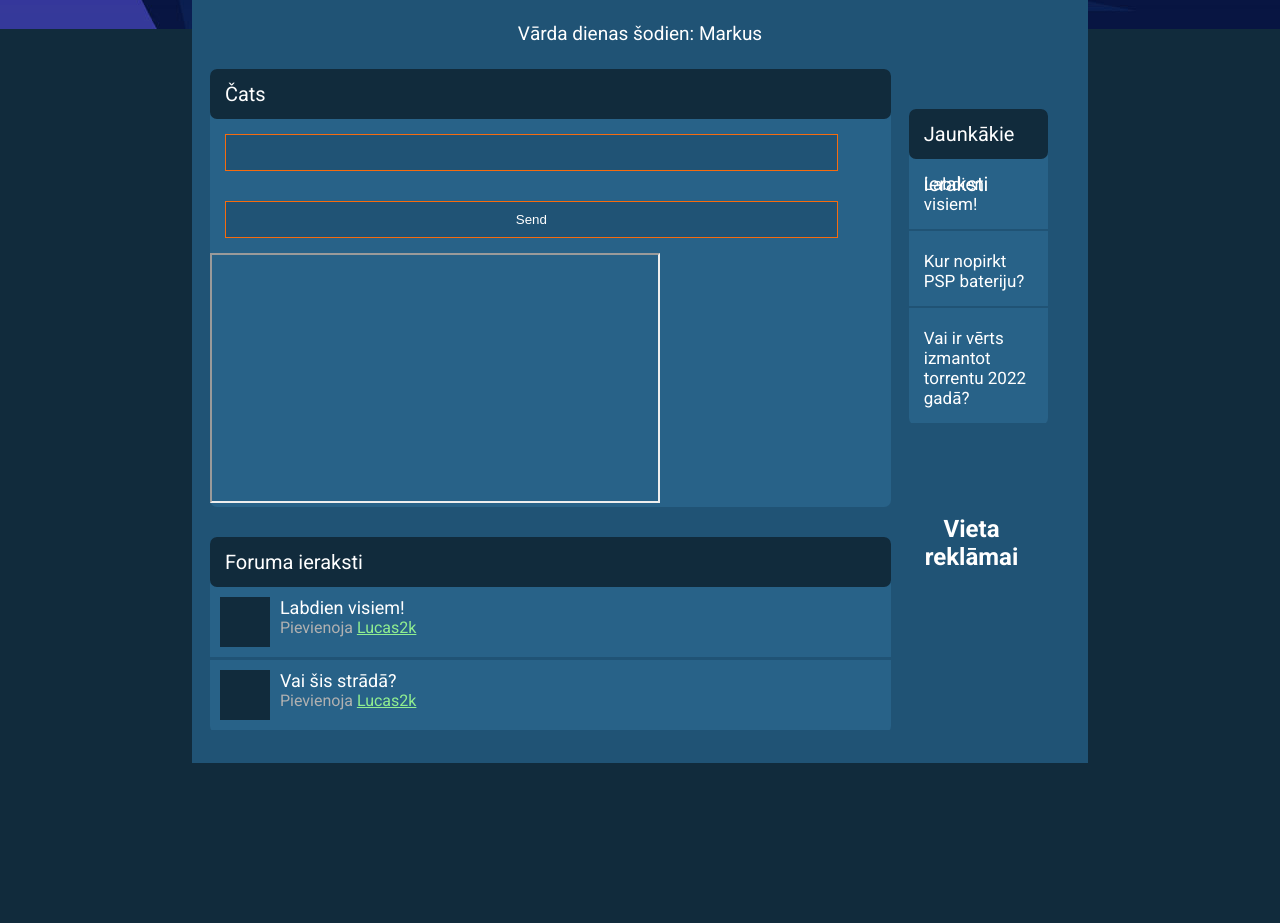
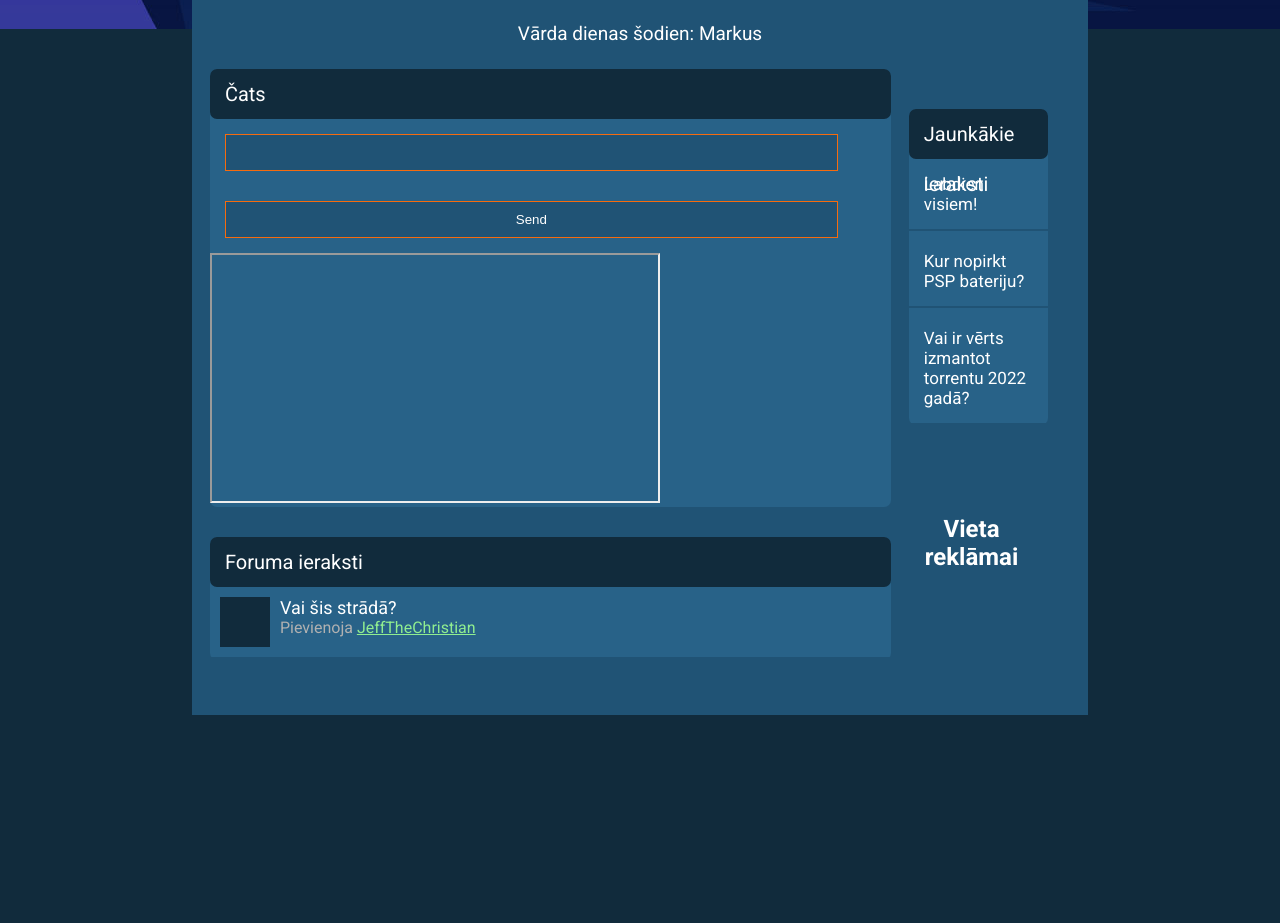
Before and after one commit to markus-laskovskisbrangals/ILL, a PHP site: page / in a window 1280 px wide. Shown: the part 211-1134 px from the top of the page. After the commit the page ends 926 px from the top, so only its background shows below. Run offline with PHP 8.4, Linux system fonts and the light colour scheme; data comes from the database, SQL or seed files in the repository; some libraries are stand-ins or nearby versions.

Commit message:
Added authors for posts in homepage

```diff
--- a/index.php
+++ b/index.php
@@ -38,18 +38,11 @@
                         <p>Foruma ieraksti</p>
                     </div>
                     <div class="widget-body">
-                        <div class="forum-post">
-                            <div class="image"></div>
-                            <div class="post-info">
-                                <a href="post.php">Labdien visiem!</a>
-                                <p>Pievienoja <a href="" id="user-link">Lucas2k</a></p>
-                            </div>
-                        </div>
                         <?php
 
                         $pdo = require 'database.php';
                         try{
-                            $sql = "SELECT post_id, post_title, author_id FROM posts";
+                            $sql = "SELECT post_id, post_title, author_id, user.id, user.username FROM posts INNER JOIN user ON posts.author_id = user.id";
                             $statement = $pdo->prepare($sql);
                             $statement->execute();
                         }catch(PDOException $e) {
@@ -67,7 +60,7 @@
                             <div class="image"></div>
                                 <div class="post-info">
                                     <a href="post.php?postid='.$posts[sizeof($posts) - $i - 1]['post_id'].'">'.$posts[sizeof($posts) - $i - 1]['post_title'].'</a>
-                                    <p>Pievienoja <a href="" id="user-link">Lucas2k</a></p>
+                                    <p>Pievienoja <a href="profile.php?profileid='.$posts[sizeof($posts) - $i - 1]['author_id'].'" id="user-link">'.$posts[sizeof($posts) - $i - 1]['username'].'</a></p>
                                 </div>
                             </div>
 
```
